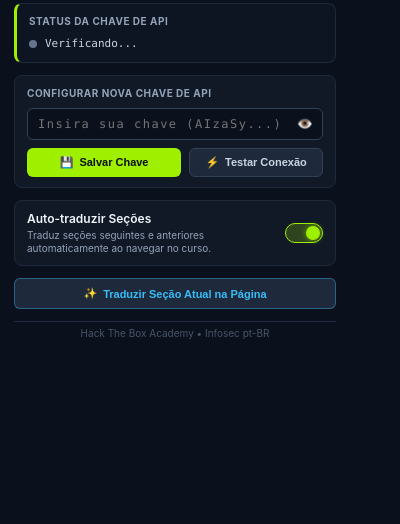
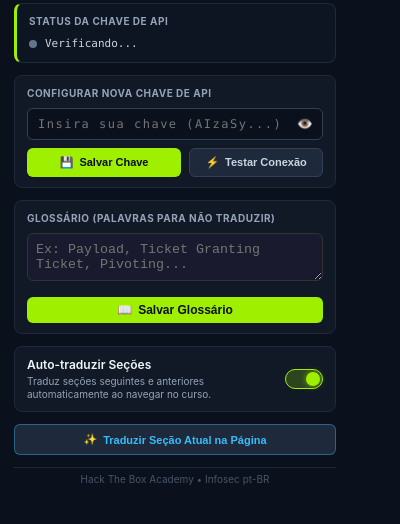
Before and after one commit to Mid-night2026/htb-context-translator, a browser extension: page HTB-Context-Translator/popup.html in a window 400 px wide. Shown: the part 64-588 px from the top of the page. Drawn offline with Linux system fonts and the light colour scheme.

Commit message:
feat: adiciona glossario personalizado de jargoes via popup

```diff
--- a/HTB-Context-Translator/popup.html
+++ b/HTB-Context-Translator/popup.html
@@ -57,6 +57,21 @@
       <div id="api-feedback" class="feedback-box" style="display: none;"></div>
     </section>
 
+
+    <!-- Glossário Personalizável -->
+    <section class="card">
+      <div class="card-label">Glossário (Palavras para NÃO traduzir)</div>
+      <div class="input-group">
+        <textarea id="glossary-input" rows="2" placeholder="Ex: Payload, Ticket Granting Ticket, Pivoting..." spellcheck="false" style="width: 100%; border-radius: 6px; padding: 8px; font-family: monospace; background: #1a1a2e; color: #fff; border: 1px solid #333; resize: vertical;"></textarea>
+      </div>
+      <div class="button-row" style="margin-top: 8px;">
+        <button type="button" id="btn-save-glossary" class="btn btn-primary" style="padding: 6px 12px; font-size: 12px;">
+          <span>📖</span> Salvar Glossário
+        </button>
+      </div>
+      <div id="glossary-feedback" class="feedback-box" style="display: none; padding: 4px; font-size: 11px; margin-top: 5px;"></div>
+    </section>
+
     <!-- Automação de Seções -->
     <section class="card">
       <div class="toggle-container">
```
